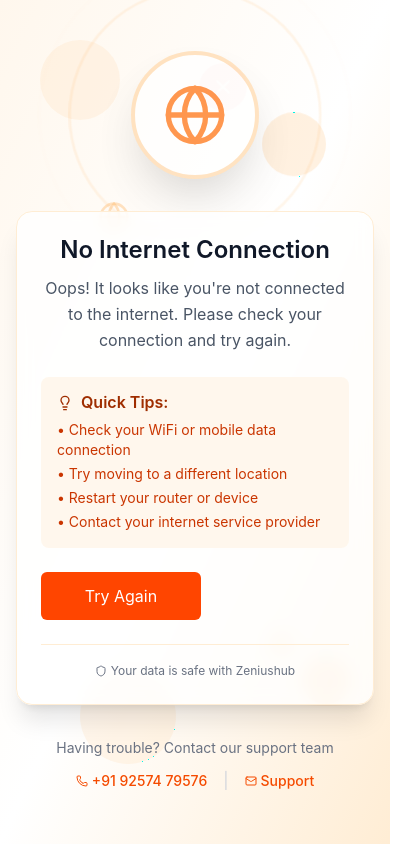
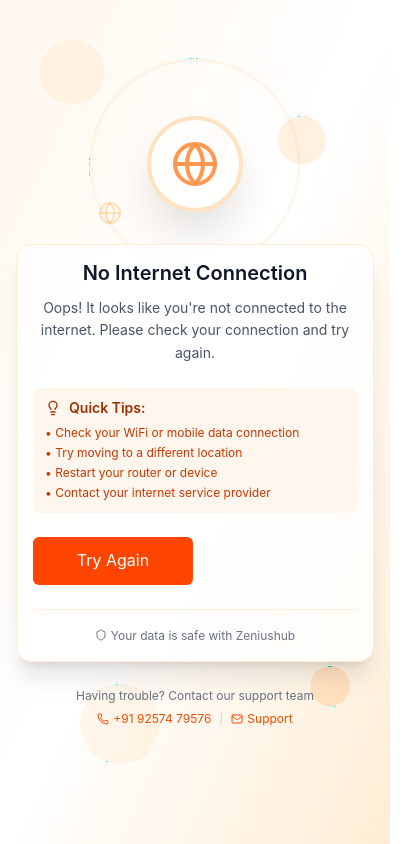
Before and after one commit to bhumi-choudhary/zeniushub_website, a React (Vite) app in the folder zeniushub/: page / in a window 390 px wide. Shown: the whole page, 416 px wide, since content can reach past the window. Built offline with nearby package versions, Linux system fonts and the light colour scheme.

Commit message:
changes done on internet page made repsonsive

```diff
--- a/zeniushub/src/App.jsx
+++ b/zeniushub/src/App.jsx
@@ -10,7 +10,7 @@ import { ToastContainer } from "react-toastify";
 import 'react-toastify/dist/ReactToastify.css'
 import RouteScrollToTop from "./component/RouteScrollToTop";
 import logo from "../public/Img/loderlogo.png"
-import NoInternet from "./pages/NoInternet";
+
 import useInternetStatus from "./hooks/useInternetStatus";
 
 import OurProcess from "./pages/Our-Process";
@@ -30,6 +30,7 @@ import HelpFeedback from "./pages/Help-Feedback";
 import NoDataFound from "./pages/404";
 import Pricing from "./pages/Pricing";
 import TalkToUs from "./pages/Talk-To-Us";
+import NoInternet from "./pages/nointernet";
 
 
 
--- a/zeniushub/src/pages/nointernet.jsx
+++ b/zeniushub/src/pages/nointernet.jsx
@@ -1,4 +1,4 @@
-import React, { useState, useEffect } from 'react';
+import React, { useState } from 'react';
 import { ICONS } from '../component/Icons';
 import Button from '../component/Button';
 
@@ -7,70 +7,66 @@ const NoInternet = () => {
 
     const handleRetry = () => {
         setIsRetrying(true);
-    // Simulate retry delay
         setTimeout(() => {
             setIsRetrying(false);
-      // Force page reload to check connection
             window.location.reload();
         }, 2000);
     };
 
     return (
-    <div className="min-h-screen bg-gradient-to-br from-orange-50 via-white to-orange-100 flex items-center justify-center px-4 sm:px-6 lg:px-8">
-      {/* Background Animation Elements */}
-      <div className="absolute inset-0 overflow-hidden pointer-events-none">
-        <div className="absolute top-10 left-10 w-20 h-20 bg-orange-200/30 rounded-full animate-pulse"></div>
-        <div className="absolute top-32 right-16 w-16 h-16 bg-orange-300/20 rounded-full animate-bounce" style={{animationDelay: '0.5s'}}></div>
-        <div className="absolute bottom-20 left-20 w-24 h-24 bg-orange-200/25 rounded-full animate-pulse" style={{animationDelay: '1s'}}></div>
-        <div className="absolute bottom-32 right-10 w-12 h-12 bg-orange-300/30 rounded-full animate-bounce" style={{animationDelay: '1.5s'}}></div>
+        <div className="min-h-screen bg-gradient-to-br from-orange-50 via-white to-orange-100 flex items-center justify-center px-4 sm:px-6 lg:px-12 relative overflow-hidden">
 
-        {/* Floating WiFi Icons */}
-        <div className="absolute top-1/4 left-1/4 text-orange-300/40 animate-float">
-          <ICONS.globe className="w-8 h-8" />
+            {/* Background floating shapes */}
+            <div className="absolute inset-0 pointer-events-none">
+                <div className="absolute top-10 left-10 w-16 sm:w-20 h-16 sm:h-20 bg-orange-200/30 rounded-full animate-pulse"></div>
+                <div className="absolute top-32 right-16 w-12 sm:w-16 h-12 sm:h-16 bg-orange-300/20 rounded-full animate-bounce" style={{ animationDelay: '0.5s' }}></div>
+                <div className="absolute bottom-20 left-20 w-20 sm:w-24 h-20 sm:h-24 bg-orange-200/25 rounded-full animate-pulse" style={{ animationDelay: '1s' }}></div>
+                <div className="absolute bottom-32 right-10 w-10 sm:w-12 h-10 sm:h-12 bg-orange-300/30 rounded-full animate-bounce" style={{ animationDelay: '1.5s' }}></div>
+
+                {/* Floating WiFi/Globe Icons */}
+                <div className="absolute top-1/4 left-1/4 text-orange-300/40 animate-float text-[1.5rem] sm:text-2xl">
+                    <ICONS.globe className="w-6 sm:w-8 h-6 sm:h-8" />
                 </div>
-        <div className="absolute top-3/4 right-1/4 text-orange-300/40 animate-float" style={{animationDelay: '2s'}}>
-          <ICONS.globe className="w-6 h-6" />
+                <div className="absolute top-3/4 right-1/4 text-orange-300/40 animate-float text-[1rem] sm:text-xl" style={{ animationDelay: '2s' }}>
+                    <ICONS.globe className="w-4 sm:w-6 h-4 sm:h-6" />
                 </div>
             </div>
 
-      <div className="relative z-10 max-w-md w-full text-center">
-        {/* Main No Internet Icon with Animation */}
+            {/* Main content */}
+            <div className="relative z-10 w-full max-w-md sm:max-w-lg text-center">
+
+                {/* No Internet Icon */}
                 <div className="relative mb-8">
-          <div className="mx-auto w-32 h-32 bg-white rounded-full shadow-2xl flex items-center justify-center border-4 border-orange-200 animate-pulse">
+                    <div className="mx-auto w-24 sm:w-32 h-24 sm:h-32 bg-white rounded-full shadow-2xl flex items-center justify-center border-4 border-orange-200 animate-pulse">
                         <div className="relative">
-              <ICONS.globe className="w-16 h-16 text-orange-500" />
-              {/* Disconnected indicator */}
-              <div className="absolute -top-2 -right-2 w-6 h-6 bg-red-500 rounded-full flex items-center justify-center animate-ping">
-                <ICONS.x className="w-3 h-3 text-white" />
+                            <ICONS.globe className="w-12 sm:w-16 h-12 sm:h-16 text-orange-500" />
+                            <div className="absolute -top-1 -right-1 sm:-top-2 sm:-right-2 w-4 sm:w-6 h-4 sm:h-6 bg-red-500 rounded-full flex items-center justify-center animate-ping">
+                                <ICONS.x className="w-2 sm:w-3 h-2 sm:h-3 text-white" />
                             </div>
                         </div>
                     </div>
 
-          {/* Signal waves animation */}
+                    {/* Signal waves */}
                     <div className="absolute top-1/2 left-1/2 transform -translate-x-1/2 -translate-y-1/2">
-            <div className="w-40 h-40 border-2 border-orange-300/30 rounded-full animate-ping"></div>
-            <div className="absolute top-1/2 left-1/2 transform -translate-x-1/2 -translate-y-1/2 w-48 h-48 border-2 border-orange-300/20 rounded-full animate-ping" style={{animationDelay: '0.5s'}}></div>
-            <div className="absolute top-1/2 left-1/2 transform -translate-x-1/2 -translate-y-1/2 w-56 h-56 border-2 border-orange-300/10 rounded-full animate-ping" style={{animationDelay: '1s'}}></div>
+                        <div className="w-32 sm:w-40 h-32 sm:h-40 border-2 border-orange-300/30 rounded-full animate-ping"></div>
+                        <div className="absolute top-1/2 left-1/2 transform -translate-x-1/2 -translate-y-1/2 w-40 sm:w-48 h-40 sm:h-48 border-2 border-orange-300/20 rounded-full animate-ping" style={{ animationDelay: '0.5s' }}></div>
+                        <div className="absolute top-1/2 left-1/2 transform -translate-x-1/2 -translate-y-1/2 w-48 sm:w-56 h-48 sm:h-56 border-2 border-orange-300/10 rounded-full animate-ping" style={{ animationDelay: '1s' }}></div>
                     </div>
                 </div>
 
-        {/* Content */}
-        <div className="bg-white/80 backdrop-blur-sm rounded-2xl shadow-xl p-6 sm:p-8 border border-orange-100">
-          <h1 className="text-2xl sm:text-3xl font-bold text-gray-900 mb-3">
-            No Internet Connection
-          </h1>
-          <p className="text-gray-600 mb-6 leading-relaxed">
-            Oops! It looks like you're not connected to the internet.
-            Please check your connection and try again.
+                {/* Info Box */}
+                <div className="bg-white/80 backdrop-blur-sm rounded-2xl shadow-xl p-4 sm:p-6 md:p-8 border border-orange-100">
+                    <h1 className="text-xl sm:text-2xl md:text-3xl font-bold text-gray-900 mb-3">No Internet Connection</h1>
+                    <p className="text-sm sm:text-base text-gray-600 mb-6 leading-relaxed">
+                        Oops! It looks like you're not connected to the internet. Please check your connection and try again.
                     </p>
 
-          {/* Connection Tips */}
-          <div className="bg-orange-50 rounded-lg p-4 mb-6 text-left">
-            <h3 className="font-semibold text-orange-800 mb-2 flex items-center">
-              <ICONS.lightbulb className="w-4 h-4 mr-2" />
-              Quick Tips:
+                    {/* Quick Tips */}
+                    <div className="bg-orange-50 rounded-lg p-3 sm:p-4 mb-6 text-left">
+                        <h3 className="font-semibold text-orange-800 mb-2 flex items-center text-sm sm:text-base">
+                            <ICONS.lightbulb className="w-4 h-4 mr-2" /> Quick Tips:
                         </h3>
-            <ul className="text-sm text-orange-700 space-y-1">
+                        <ul className="text-xs sm:text-sm text-orange-700 space-y-1">
                             <li>• Check your WiFi or mobile data connection</li>
                             <li>• Try moving to a different location</li>
                             <li>• Restart your router or device</li>
@@ -83,42 +79,30 @@ const NoInternet = () => {
                         onClick={handleRetry}
                         disabled={isRetrying}
                         text={isRetrying ? "Retrying..." : "Try Again"}
-            className={`w-full py-3 px-6 rounded-xl font-semibold transition-all duration-300 ${
-              isRetrying
+                        className={`w-full py-2 sm:py-3 px-4 sm:px-6 rounded-xl font-semibold transition-all duration-300 ${isRetrying
                             ? 'bg-gray-400 cursor-not-allowed'
                             : 'bg-gradient-to-r from-orange-500 to-orange-600 hover:from-orange-600 hover:to-orange-700 text-white shadow-lg hover:shadow-xl transform hover:scale-105'
                             }`}
                     />
 
-          {/* Additional Info */}
+                    {/* Footer Info */}
                     <div className="mt-6 pt-4 border-t border-orange-100">
-            <p className="text-xs text-gray-500 flex items-center justify-center">
-              <ICONS.shield className="w-3 h-3 mr-1" />
-              Your data is safe with Zeniushub
+                        <p className="text-xs sm:text-sm text-gray-500 flex items-center justify-center">
+                            <ICONS.shield className="w-3 h-3 mr-1" /> Your data is safe with Zeniushub
                         </p>
                     </div>
                 </div>
 
-        {/* Footer */}
-        <div className="mt-8 text-center">
-          <p className="text-sm text-gray-500">
-            Having trouble? Contact our support team
-          </p>
-          <div className="flex justify-center items-center space-x-4 mt-2">
-            <a
-              href="tel:+919257479576"
-              className="text-orange-600 hover:text-orange-700 text-sm font-medium flex items-center"
-            >
-              <ICONS.phone className="w-3 h-3 mr-1" />
-              +91 92574 79576
+                {/* Contact Footer */}
+                <div className="mt-6 sm:mt-8 text-center">
+                    <p className="text-xs sm:text-sm text-gray-500">Having trouble? Contact our support team</p>
+                    <div className="flex justify-center items-center space-x-2 sm:space-x-4 mt-1 sm:mt-2 text-xs sm:text-sm">
+                        <a href="tel:+919257479576" className="text-orange-600 hover:text-orange-700 flex items-center">
+                            <ICONS.phone className="w-3 h-3 mr-1" /> +91 92574 79576
                         </a>
                         <span className="text-gray-300">|</span>
-            <a
-              href="mailto:support@zeniushub.in"
-              className="text-orange-600 hover:text-orange-700 text-sm font-medium flex items-center"
-            >
-              <ICONS.mail className="w-3 h-3 mr-1" />
-              Support
+                        <a href="mailto:support@zeniushub.in" className="text-orange-600 hover:text-orange-700 flex items-center">
+                            <ICONS.mail className="w-3 h-3 mr-1" /> Support
                         </a>
                     </div>
                 </div>
```
Lines whose indentation alone changed are shown as unchanged.
